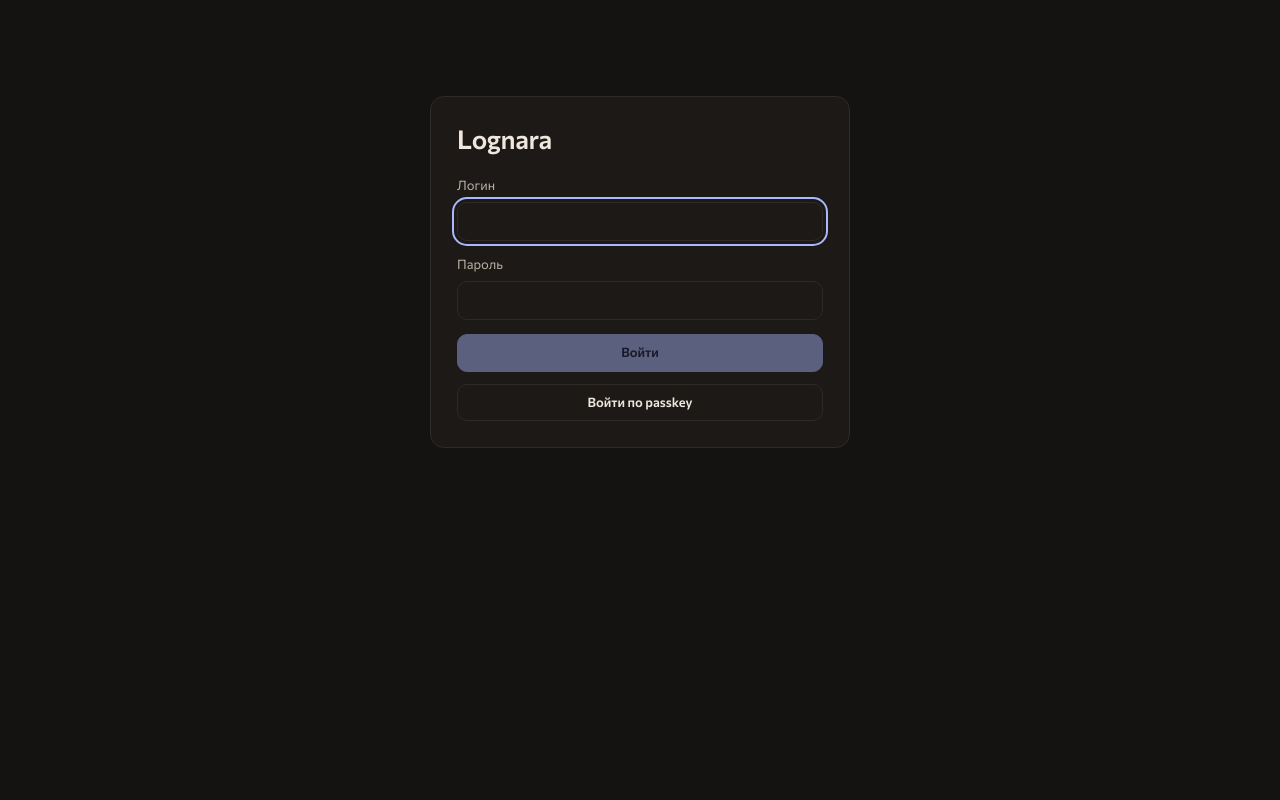
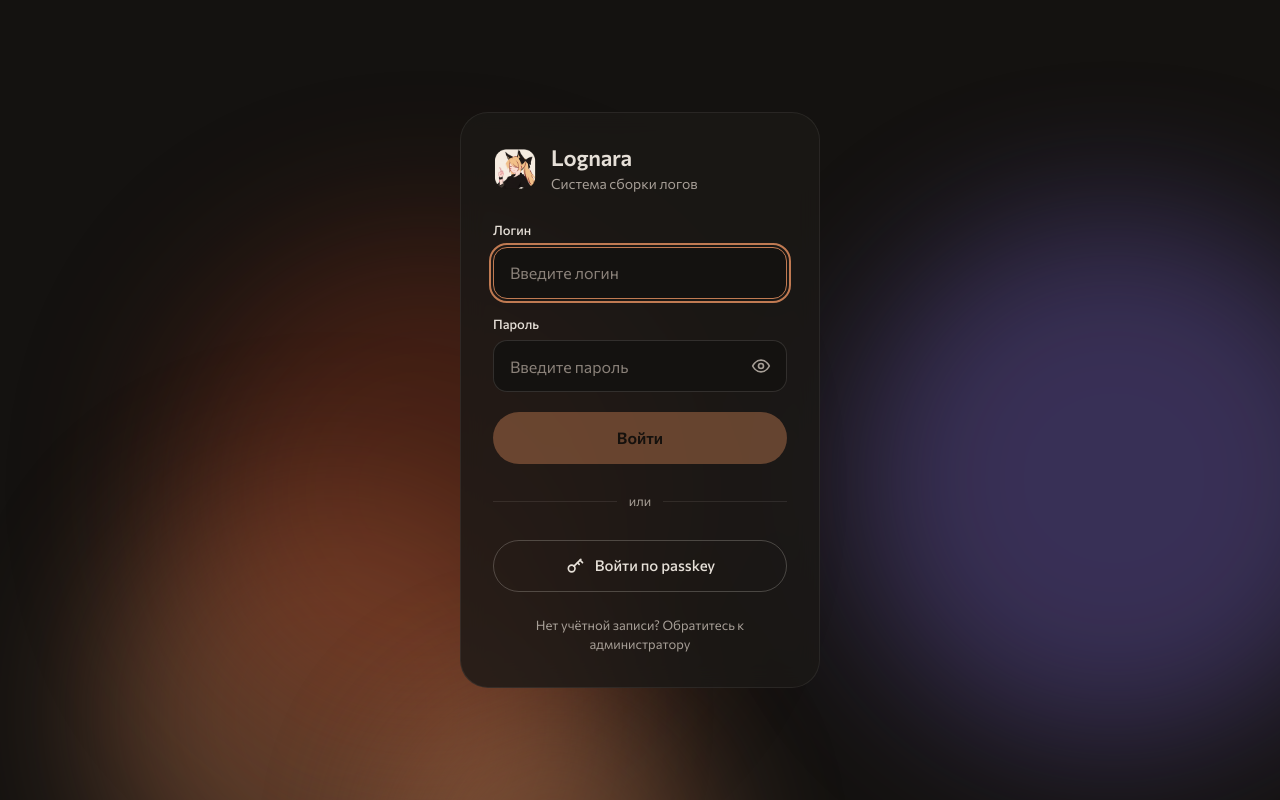
Before and after one commit to Liis17/Lognara, a React (Vite) app in the folder Lognara-dock/web/: page /login in a window 1280 px wide. Built offline with nearby package versions, Linux system fonts and the light colour scheme; no server answers.

Commit message:
Переделать страницу входа Dock по новому макету

```diff
--- a/Lognara-dock/web/src/index.css
+++ b/Lognara-dock/web/src/index.css
@@ -220,11 +220,57 @@ pre.json, .event-details pre, tr.details pre { margin: 0; padding: 12px; backgro
 .levels button, .top-services button { width: 100%; display: grid; grid-template-columns: minmax(80px,1fr) minmax(30px,1.2fr) auto; gap: 12px; padding: 3px 0; border: 0; border-radius: 3px; background: none; font-weight: 400; text-align: left; justify-content: initial; }
 .levels .track, .top-services .track { height: 7px; border-radius: 4px; background: var(--bg); overflow: hidden; }
 .levels .track i, .top-services .track i { height: 100%; display: block; border-radius: 4px; background: var(--accent); }
-.login { width: min(420px,calc(100% - 32px)); margin: 12dvh auto 32px; padding: 26px; background: var(--panel); border: 1px solid var(--line); border-radius: 14px; }
-.login h1 { font-size: 26px; margin-bottom: 22px; }
-.login form { display: flex; flex-direction: column; gap: 14px; }
-.login > button { width: 100%; margin-top: 12px; }
-.login .error { margin-bottom: 0; }
+.login-page {
+  --bg: #141210;
+  --ink: #e5dfd7;
+  --ink2: #e5dfd7;
+  --ink3: #a79f97;
+  --line: rgba(229,223,215,.14);
+  --accent: #c07a52;
+  --accent-ink: #0b0908;
+  position: relative;
+  overflow: hidden;
+  min-height: 100dvh;
+  display: flex;
+  align-items: center;
+  justify-content: center;
+  padding: 16px;
+  background: var(--bg);
+  color: var(--ink);
+}
+.login-blob { position: absolute; border-radius: 50%; filter: blur(70px); opacity: .42; pointer-events: none; will-change: transform; animation: login-wander ease-in-out infinite alternate; }
+.login-blob.b1, .login-blob.b4 { background: #c07a52; }
+.login-blob.b2 { background: #6d5bb8; }
+.login-blob.b3 { background: #8c351c; }
+@keyframes login-wander {
+  0% { transform: translate(0,0) scale(1); }
+  50% { transform: translate(calc(var(--dx) * .5),calc(var(--dy) * .5)) scale(var(--sc)); }
+  100% { transform: translate(var(--dx),var(--dy)) scale(1); }
+}
+@media (prefers-reduced-motion: reduce) { .login-blob { animation: none; } }
+.login { position: relative; z-index: 1; width: 100%; max-width: 360px; padding: 32px; border-radius: 28px; background: rgba(28,25,22,.82); backdrop-filter: blur(12px); -webkit-backdrop-filter: blur(12px); border: 1px solid rgba(229,223,215,.08); display: flex; flex-direction: column; gap: 28px; }
+.login-brand { display: flex; align-items: center; gap: 14px; }
+.login-brand img { width: 44px; height: 44px; border-radius: 14px; object-fit: cover; flex-shrink: 0; display: block; }
+.login-brand h1 { margin: 0 0 2px; font-size: 22px; font-weight: 600; letter-spacing: -.01em; line-height: 1.2; }
+.login-brand p { margin: 0; font-size: 14px; line-height: 1.4; color: var(--ink3); }
+.login form { display: flex; flex-direction: column; gap: 16px; margin: 0; }
+.login-field { display: flex; flex-direction: column; gap: 6px; }
+.login-field label { font-size: 13px; font-weight: 500; color: var(--ink); }
+.login-field input { width: 100%; height: 52px; padding: 0 16px; border-radius: 14px; background: var(--bg); font-size: 16px; }
+.login-field input::placeholder { color: #8a8179; }
+.login-field input:focus { outline: none; border-color: var(--accent); }
+.login-field input:focus-visible { outline: 2px solid var(--accent); outline-offset: 2px; }
+.login-password { position: relative; }
+.login-password input { padding-right: 52px; }
+.login-password button { position: absolute; right: 6px; top: 6px; width: 40px; height: 40px; padding: 0; border: 0; border-radius: 10px; background: transparent; color: var(--ink3); }
+.login button[type='submit'], .login-passkey { height: 52px; border-radius: 999px; font-size: 16px; }
+.login button[type='submit'] { margin-top: 4px; border: 0; }
+.login-passkey { gap: 10px; border-color: rgba(229,223,215,.24); background: transparent; font-size: 15px; font-weight: 500; }
+.login button:focus-visible { outline-offset: 2px; }
+.login .error { margin: -12px 0 0; }
+.login-divider { display: flex; align-items: center; gap: 12px; color: var(--ink3); font-size: 13px; }
+.login-divider::before, .login-divider::after { content: ''; flex: 1; height: 1px; background: rgba(229,223,215,.1); }
+.login-note { margin: -4px 0 0; text-align: center; font-size: 13px; line-height: 1.5; color: var(--ink3); }
 .settings { display: grid; grid-template-columns: minmax(0,420px) minmax(0,600px); gap: 20px; align-items: start; }
 .settings form { padding: 22px; background: var(--panel); border: 1px solid var(--line); border-radius: 14px; }
 .settings label { margin-bottom: 14px; }
--- a/Lognara-dock/web/src/pages/Login.tsx
+++ b/Lognara-dock/web/src/pages/Login.tsx
@@ -1,13 +1,37 @@
-import { type FormEvent, useState } from "react";
+import { type CSSProperties, type FormEvent, useState } from "react";
 import { useNavigate } from "react-router";
 import { api, errorText } from "../api";
 import { getPasskey } from "../webauthn";
 
+const between = (a: number, b: number) => a + Math.random() * (b - a);
+
+// Случайные размер, позиция и траектория фоновых пятен; считаются один раз на монтирование.
+const makeBlobs = () =>
+  [1, 2, 3, 4].map((i) => {
+    const size = Math.round(between(280, 560));
+    return {
+      key: i,
+      style: {
+        width: size,
+        height: size,
+        left: `${Math.round(between(-20, 80))}%`,
+        top: `${Math.round(between(-20, 80))}%`,
+        "--dx": `${Math.round(between(-300, 300))}px`,
+        "--dy": `${Math.round(between(-240, 240))}px`,
+        "--sc": between(0.85, 1.25).toFixed(2),
+        animationDuration: `${Math.round(between(28, 48))}s`,
+        animationDelay: `${-Math.round(between(0, 30))}s`,
+      } as CSSProperties,
+    };
+  });
+
 export default function Login({ onLogin }: { onLogin: () => Promise<void> }) {
   const [username, setUsername] = useState("");
   const [password, setPassword] = useState("");
+  const [showPassword, setShowPassword] = useState(false);
   const [error, setError] = useState("");
   const [busy, setBusy] = useState(false);
+  const [blobs] = useState(makeBlobs);
   const navigate = useNavigate();
 
   const finish = async () => {
@@ -43,30 +67,77 @@ export default function Login({ onLogin }: { onLogin: () => Promise<void> }) {
     });
 
   return (
-    <div className="login">
+    <div className="login-page">
+      {blobs.map((blob) => (
+        <div key={blob.key} className={`login-blob b${blob.key}`} style={blob.style} aria-hidden="true" />
+      ))}
+      <main className="login">
+        <header className="login-brand">
+          <img src="/favicon.png" alt="" width="44" height="44" />
+          <div>
             <h1>Lognara</h1>
+            <p>Система сборки логов</p>
+          </div>
+        </header>
+
         <form onSubmit={submit}>
-        <label>
-          Логин
-          <input value={username} onChange={(e) => setUsername(e.target.value)} autoComplete="username" autoFocus />
-        </label>
-        <label>
-          Пароль
+          <div className="login-field">
+            <label htmlFor="login-username">Логин</label>
             <input
-            type="password"
+              id="login-username"
+              value={username}
+              onChange={(e) => setUsername(e.target.value)}
+              autoComplete="username"
+              placeholder="Введите логин"
+              autoFocus
+            />
+          </div>
+          <div className="login-field">
+            <label htmlFor="login-password">Пароль</label>
+            <div className="login-password">
+              <input
+                id="login-password"
+                type={showPassword ? "text" : "password"}
                 value={password}
                 onChange={(e) => setPassword(e.target.value)}
                 autoComplete="current-password"
+                placeholder="Введите пароль"
               />
-        </label>
+              <button
+                type="button"
+                aria-label={showPassword ? "Скрыть пароль" : "Показать пароль"}
+                aria-pressed={showPassword}
+                onClick={() => setShowPassword((value) => !value)}
+              >
+                <svg width="20" height="20" viewBox="0 0 24 24" fill="none" stroke="currentColor" strokeWidth="2" strokeLinecap="round" strokeLinejoin="round" aria-hidden="true">
+                  <path d="M2 12s3.5-7 10-7 10 7 10 7-3.5 7-10 7S2 12 2 12z" />
+                  <circle cx="12" cy="12" r="3" />
+                  {showPassword && <path d="M3 3l18 18" />}
+                </svg>
+              </button>
+            </div>
+          </div>
           <button type="submit" disabled={busy || !username || !password}>
             Войти
           </button>
         </form>
-      <button onClick={passkey} disabled={busy}>
+
+        {error && <p className="error" role="alert">{error}</p>}
+
+        <div className="login-divider"><span>или</span></div>
+
+        <button type="button" className="login-passkey" onClick={passkey} disabled={busy}>
+          <svg width="20" height="20" viewBox="0 0 24 24" fill="none" stroke="currentColor" strokeWidth="2" strokeLinecap="round" strokeLinejoin="round" aria-hidden="true">
+            <circle cx="8" cy="15" r="4" />
+            <path d="M10.85 12.15 19 4" />
+            <path d="M18 5l3 3" />
+            <path d="M15 8l2 2" />
+          </svg>
           Войти по passkey
         </button>
-      {error && <p className="error">{error}</p>}
+
+        <p className="login-note">Нет учётной записи? Обратитесь к администратору</p>
+      </main>
     </div>
   );
 }
```
Lines whose indentation alone changed are shown as unchanged.
